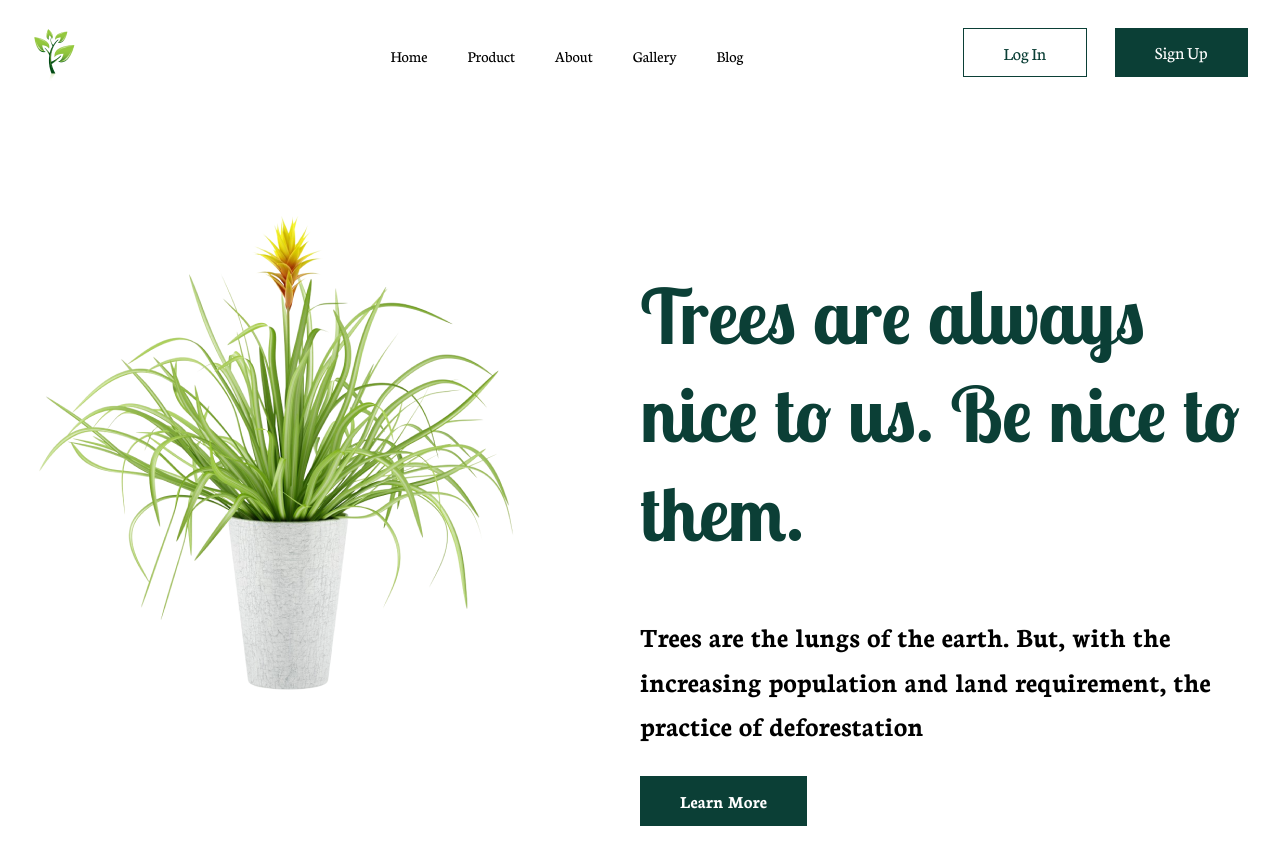
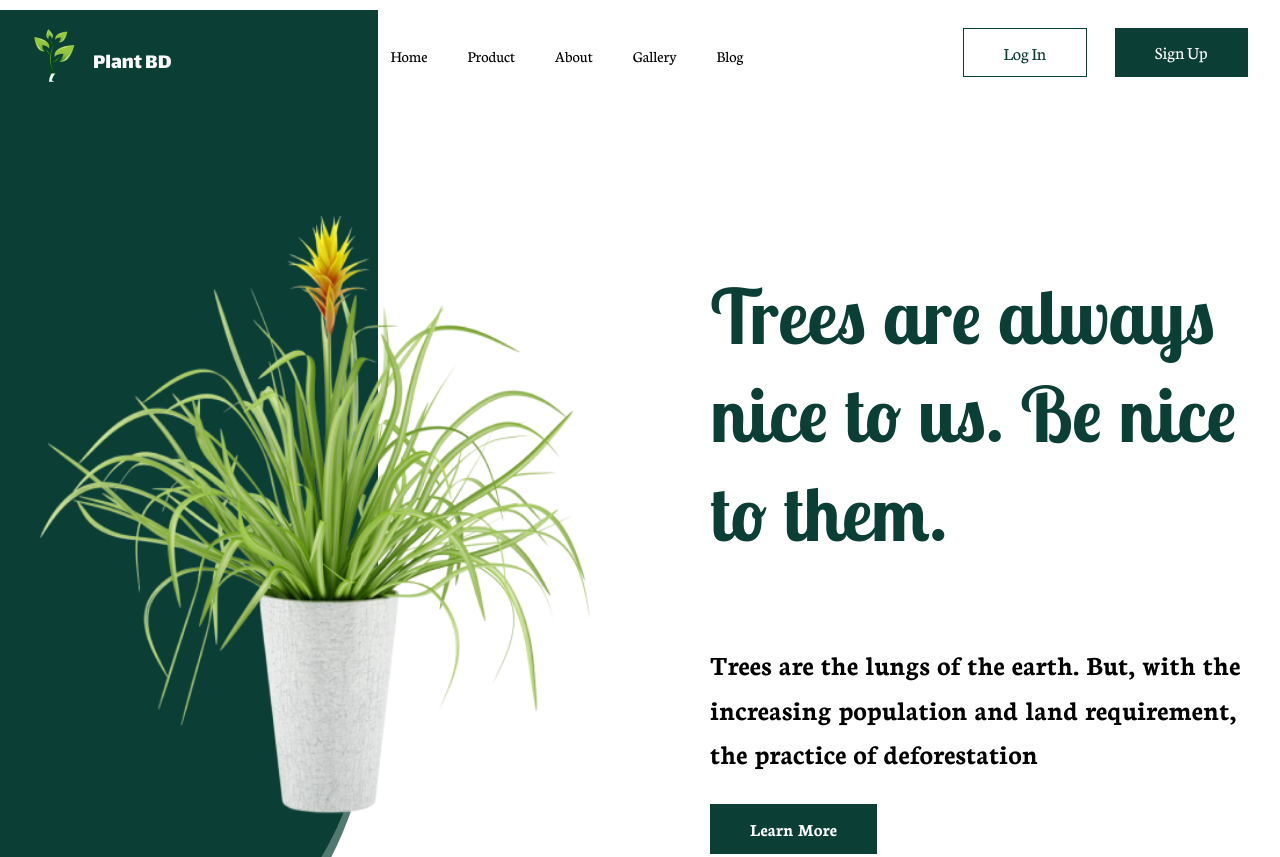
Before and after one commit to actavioDen/Plant-BD, a website: page index.html in a window 1280 px wide. Shown: the top 857 px of the page. Drawn offline with Linux system fonts and the light colour scheme.

Commit message:
в процессе - декоративные элементы

```diff
--- /dev/null
+++ b/css/about/about.css
@@ -0,0 +1,7 @@
+.about-section__desc {
+  margin-left: 70px;
+  display: flex;
+  flex-direction: column;
+  justify-content: space-between;
+  align-items: flex-start;
+}
--- a/css/header/header.css
+++ b/css/header/header.css
@@ -1,7 +1,39 @@
-.header__wrapper{
-    width: 1215px;
-    margin: 0 auto;
+.header__wrapper {
+  width: 1215px;
+  margin: 0 auto;
 
-    display: flex;
-    justify-content: space-between;
+  display: flex;
+  justify-content: space-between;
+
+  position: relative;
 }
+
+.header__wrapper::before {
+  content: "";
+
+  width: 600px;
+  height: 953px;
+
+  position: absolute;
+  left: -255px;
+  z-index: -1;
+
+  background: var(--dark-green);
+  opacity: 0.7;
+  border-bottom-right-radius: 35%;
+}
+
+.header__wrapper::after {
+  content: "";
+
+  width: 600px;
+  height: 953px;
+
+  position: absolute;
+  left: -255px;
+  top: -18px;
+  z-index: -1;
+
+  background: var(--dark-green);
+  border-bottom-right-radius: 35%;
+}
--- a/css/style.css
+++ b/css/style.css
@@ -388,6 +388,14 @@ template {
     --light-green: #EAF8F9;
 }
 
+.about-section__desc {
+  margin-left: 70px;
+  display: flex;
+  flex-direction: column;
+  justify-content: space-between;
+  align-items: flex-start;
+}
+
 .button {
   padding: 10px 40px;
   font-family: Neuton;
@@ -448,13 +456,46 @@ template {
   padding: 27px 0;
 }
 
-.header__wrapper{
-    width: 1215px;
-    margin: 0 auto;
+.header__wrapper {
+  width: 1215px;
+  margin: 0 auto;
 
-    display: flex;
-    justify-content: space-between;
+  display: flex;
+  justify-content: space-between;
+
+  position: relative;
 }
+
+.header__wrapper::before {
+  content: "";
+
+  width: 600px;
+  height: 953px;
+
+  position: absolute;
+  left: -255px;
+  z-index: -1;
+
+  background: var(--dark-green);
+  opacity: 0.7;
+  border-bottom-right-radius: 35%;
+}
+
+.header__wrapper::after {
+  content: "";
+
+  width: 600px;
+  height: 953px;
+
+  position: absolute;
+  left: -255px;
+  top: -18px;
+  z-index: -1;
+
+  background: var(--dark-green);
+  border-bottom-right-radius: 35%;
+}
+
 
 .logo{
     width: 139px;
--- a/index.html
+++ b/index.html
@@ -33,9 +33,9 @@
 
         <section class="section page-body__section">
 
-            <div class="section__wrapper">
-                <img class="about__img" src="./img/flowers1.png" alt="Большой цветок с красным цветком на стволе" width="481px" height="481px">
-                <div class="about__right">
+            <div class="section__wrapper about-section">
+                <img class="about-section__img" src="./img/flowers1.png" alt="Большой цветок с красным цветком на стволе" width="558px" height="606px">
+                <div class="about-section__desc">
                     <h1 class="title">Trees are always nice to us. Be nice to them.</h1>
                     <p class="text text--size-big">Trees are the lungs of the earth. But, with the increasing population and land requirement, the practice of deforestation</p>
                     <button class="button button--theme-dark button--size-big">Learn More</button>
```
